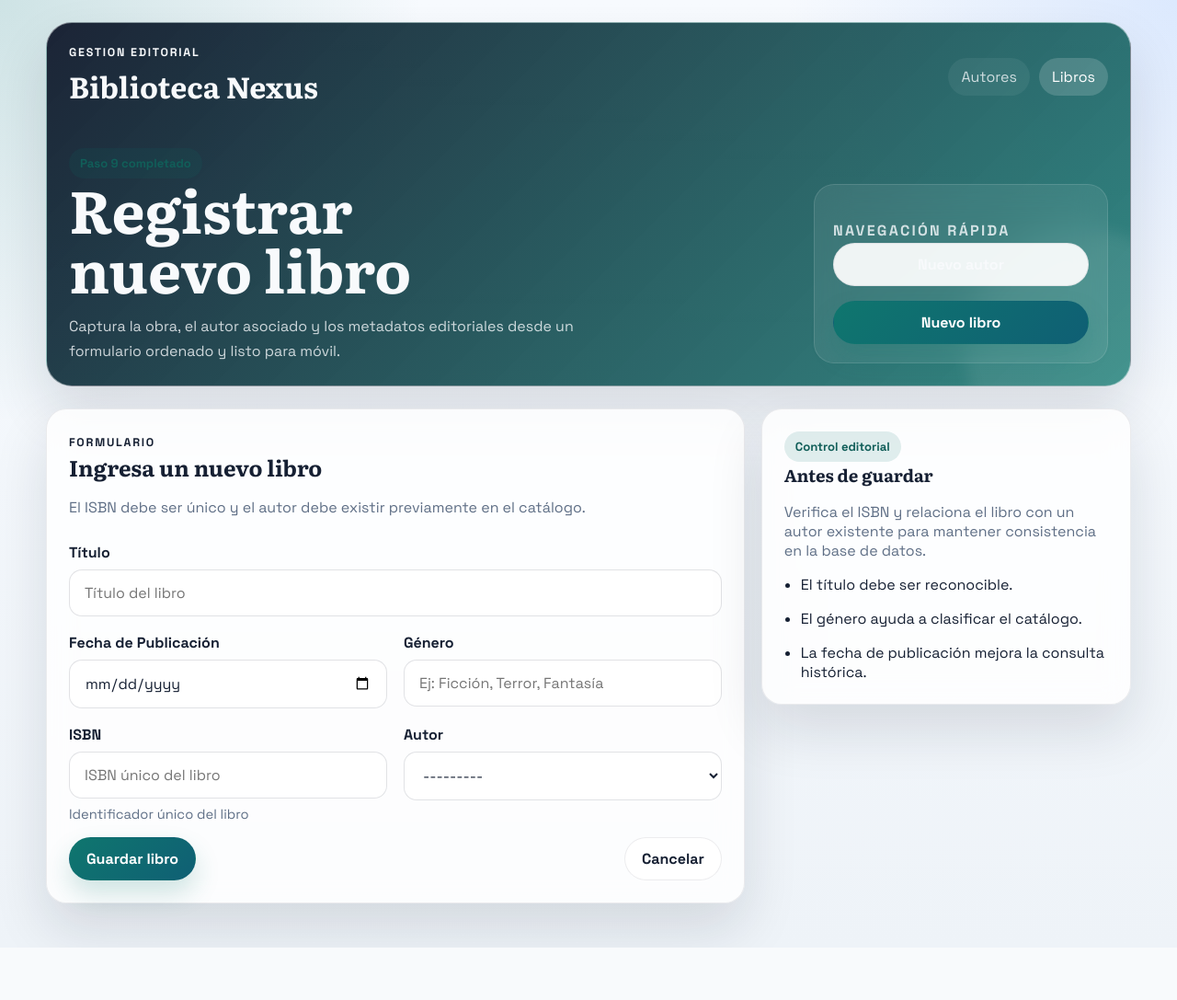
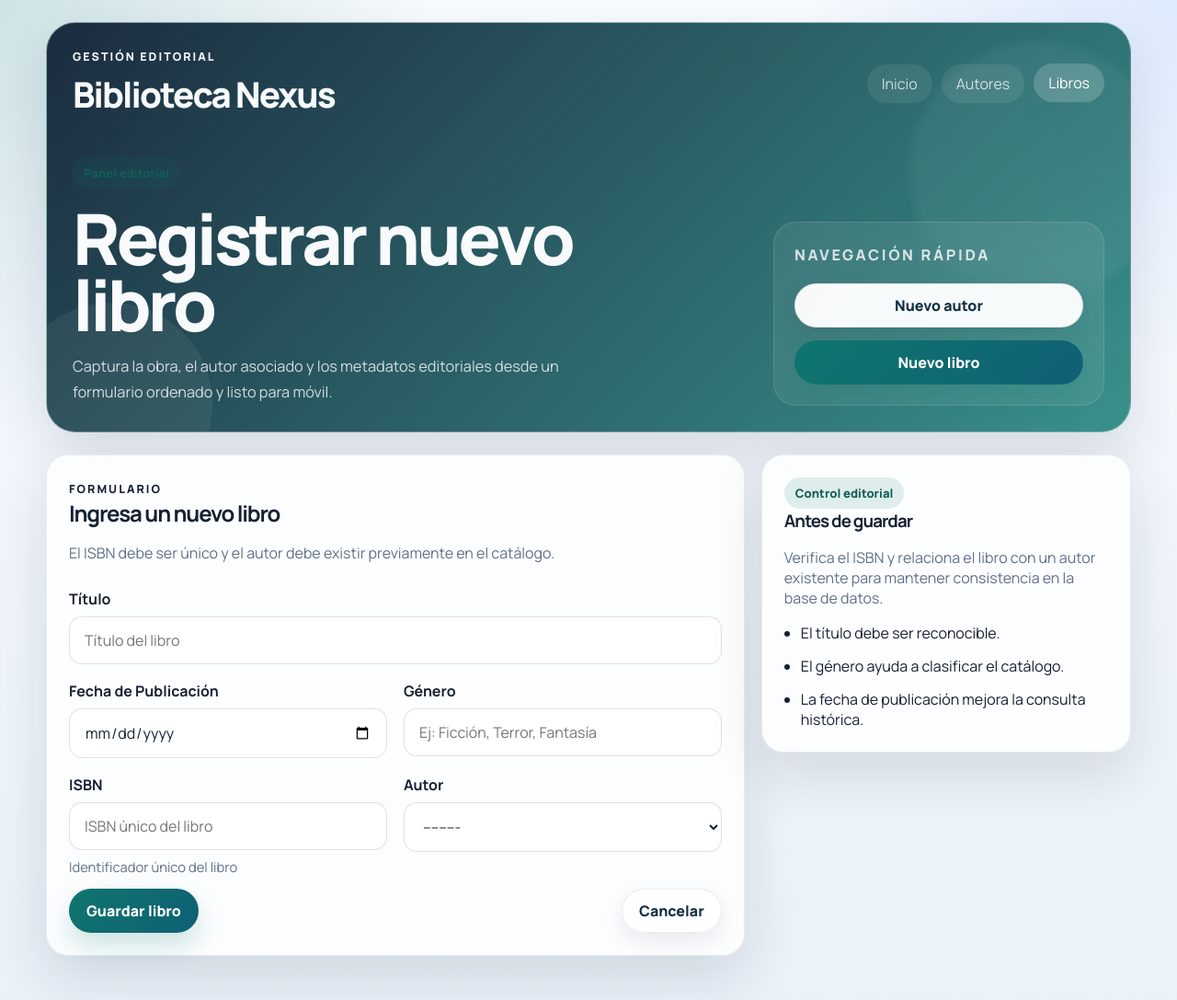
Before and after one commit to nicodelgaaado/TALLER-DJANGO-LIBROS, a Django app: page /libros/crear/ in a window 1280 px wide. Shown: the whole page at 92% size. Before the commit the page ends 1030 px from the top, so only its background shows below. Run offline with Django 5.2, Linux system fonts and the light colour scheme; data that the repository does not hold is empty.

Commit message:
feat(ui): agregar portada principal y unificar layout del sistema

```diff
--- a/proyecto/gestion/static/gestion/css/estilos.css
+++ b/proyecto/gestion/static/gestion/css/estilos.css
@@ -1,36 +1,42 @@
 :root {
-  --background: #f4f7fb;
-  --surface: rgba(255, 255, 255, 0.82);
+  --background: #eef4fb;
+  --surface: rgba(255, 255, 255, 0.84);
   --surface-strong: #ffffff;
   --surface-border: rgba(15, 23, 42, 0.08);
-  --surface-shadow: 0 28px 60px rgba(15, 23, 42, 0.12);
+  --surface-shadow: 0 24px 60px rgba(15, 23, 42, 0.12);
   --text: #162033;
-  --text-muted: #5f6f86;
+  --text-soft: #243145;
+  --text-muted: #607089;
   --primary: #0f766e;
   --primary-strong: #115e59;
+  --primary-ink: #e8fffb;
   --primary-soft: rgba(15, 118, 110, 0.12);
+  --secondary: #f8fafc;
+  --secondary-ink: #123042;
   --danger: #be123c;
   --danger-soft: rgba(190, 18, 60, 0.12);
-  --warning: #b45309;
-  --warning-soft: rgba(180, 83, 9, 0.12);
-  --radius-xl: 28px;
-  --radius-lg: 22px;
-  --radius-md: 16px;
+  --radius-xl: 32px;
+  --radius-lg: 24px;
+  --radius-md: 18px;
 }
 
 * {
   box-sizing: border-box;
 }
 
+html {
+  scroll-behavior: smooth;
+}
+
 body {
   margin: 0;
   min-height: 100vh;
   color: var(--text);
-  font-family: "Space Grotesk", "Segoe UI", sans-serif;
+  font-family: "Manrope", "Segoe UI", sans-serif;
   background:
     radial-gradient(circle at top left, rgba(15, 118, 110, 0.18), transparent 28%),
-    radial-gradient(circle at top right, rgba(59, 130, 246, 0.15), transparent 26%),
-    linear-gradient(180deg, #f8fbff 0%, #eef3f8 100%);
+    radial-gradient(circle at top right, rgba(59, 130, 246, 0.14), transparent 24%),
+    linear-gradient(180deg, #f8fbff 0%, #eaf1f9 100%);
 }
 
 a {
@@ -54,32 +60,44 @@ textarea {
 .hero {
   position: relative;
   overflow: hidden;
-  padding: 24px;
-  border: 1px solid rgba(255, 255, 255, 0.45);
+  padding: 28px;
+  border: 1px solid rgba(255, 255, 255, 0.42);
   border-radius: var(--radius-xl);
   background:
-    linear-gradient(135deg, rgba(15, 23, 42, 0.94), rgba(15, 118, 110, 0.84)),
-    linear-gradient(180deg, rgba(255, 255, 255, 0.08), transparent);
+    linear-gradient(135deg, rgba(19, 36, 55, 0.96), rgba(16, 122, 114, 0.82)),
+    linear-gradient(180deg, rgba(255, 255, 255, 0.06), transparent);
   color: #f8fafc;
   box-shadow: var(--surface-shadow);
 }
 
+.hero::before,
 .hero::after {
   content: "";
   position: absolute;
-  inset: auto -80px -90px auto;
-  width: 260px;
-  height: 260px;
-  border-radius: 50%;
-  background: rgba(255, 255, 255, 0.08);
-  filter: blur(8px);
+  border-radius: 999px;
+  pointer-events: none;
+}
+
+.hero::before {
+  inset: auto auto -80px -40px;
+  width: 220px;
+  height: 220px;
+  background: rgba(255, 255, 255, 0.06);
+}
+
+.hero::after {
+  inset: 20px -40px auto auto;
+  width: 280px;
+  height: 280px;
+  background: rgba(255, 255, 255, 0.05);
+  filter: blur(4px);
 }
 
 .topbar,
-.hero__content,
 .panel__header,
 .form-actions,
-.pagination {
+.pagination,
+.overview-panel__header {
   display: flex;
   align-items: center;
   justify-content: space-between;
@@ -88,18 +106,30 @@ textarea {
 
 .topbar {
   position: relative;
-  z-index: 1;
+  z-index: 2;
 }
 
 .brand-mark {
   display: inline-flex;
   flex-direction: column;
-  gap: 4px;
+  gap: 6px;
+}
+
+.brand-mark strong,
+.hero__content h1,
+.panel h2,
+.confirm-card h2,
+.info-card h3,
+.empty-state h3,
+.hub-card h2 {
+  margin: 0;
+  font-family: "Manrope", "Segoe UI", sans-serif;
+  letter-spacing: -0.05em;
 }
 
 .brand-mark strong {
-  font-size: clamp(1.5rem, 3vw, 2rem);
-  font-family: "Literata", Georgia, serif;
+  font-size: clamp(1.8rem, 3vw, 2.4rem);
+  font-weight: 800;
 }
 
 .brand-mark__eyebrow,
@@ -107,8 +137,8 @@ textarea {
 .hero__panel-label,
 .stat-card__label {
   font-size: 0.78rem;
-  font-weight: 700;
-  letter-spacing: 0.14em;
+  font-weight: 800;
+  letter-spacing: 0.16em;
   text-transform: uppercase;
 }
 
@@ -119,67 +149,88 @@ textarea {
 }
 
 .topbar__links a {
-  padding: 10px 14px;
+  padding: 10px 16px;
   border-radius: 999px;
   color: rgba(248, 250, 252, 0.78);
-  background: rgba(255, 255, 255, 0.06);
-  transition: 0.2s ease;
+  background: rgba(255, 255, 255, 0.08);
+  transition: background 0.18s ease, color 0.18s ease, transform 0.18s ease;
 }
 
 .topbar__links a:hover,
 .topbar__links a.is-active {
   color: #ffffff;
-  background: rgba(255, 255, 255, 0.16);
+  background: rgba(255, 255, 255, 0.18);
+  transform: translateY(-1px);
 }
 
 .hero__content {
   position: relative;
-  z-index: 1;
-  margin-top: 44px;
+  z-index: 2;
+  display: grid;
+  grid-template-columns: minmax(0, 1.45fr) minmax(280px, 360px);
+  gap: 36px;
   align-items: end;
+  margin-top: 42px;
 }
 
-.hero__content h1,
-.panel h2,
-.confirm-card h2,
-.info-card h3,
-.empty-state h3 {
-  margin: 0;
-  font-family: "Literata", Georgia, serif;
+.hero__copy {
+  display: flex;
+  flex-direction: column;
+  gap: 18px;
 }
 
 .hero__content h1 {
   max-width: 11ch;
-  font-size: clamp(2.2rem, 5vw, 4.4rem);
-  line-height: 1.02;
+  font-size: clamp(2.8rem, 6vw, 5rem);
+  line-height: 0.94;
+  font-weight: 800;
 }
 
 .hero__content p {
-  max-width: 60ch;
-  margin: 16px 0 0;
-  color: rgba(248, 250, 252, 0.8);
-  font-size: 1rem;
+  max-width: 58ch;
+  margin: 0;
+  color: rgba(248, 250, 252, 0.82);
+  font-size: 1.02rem;
   line-height: 1.7;
 }
 
+.hero__inline-actions,
+.hero__panel-actions,
+.stack,
+.confirm-shell,
+.content-shell,
+.crud-form,
+.info-list,
+.hub-card__actions {
+  display: flex;
+  flex-direction: column;
+  gap: 14px;
+}
+
+.hero__inline-actions {
+  margin-top: 8px;
+  flex-direction: row;
+  flex-wrap: wrap;
+}
+
 .hero__panel {
+  display: flex;
+  flex-direction: column;
+  gap: 16px;
   min-width: min(100%, 320px);
-  padding: 20px;
+  padding: 22px;
   border: 1px solid rgba(255, 255, 255, 0.12);
   border-radius: var(--radius-lg);
   background: rgba(255, 255, 255, 0.08);
   backdrop-filter: blur(18px);
 }
 
-.hero__panel-actions,
-.stack,
-.confirm-shell,
-.content-shell,
-.crud-form,
-.info-list {
+.hero__panel-meta {
   display: flex;
-  flex-direction: column;
-  gap: 16px;
+  flex-wrap: wrap;
+  gap: 10px;
+  color: rgba(248, 250, 252, 0.74);
+  font-size: 0.92rem;
 }
 
 .content-shell {
@@ -190,7 +241,9 @@ textarea {
 .stat-card,
 .info-card,
 .confirm-card,
-.alert {
+.alert,
+.hub-card,
+.overview-panel {
   border: 1px solid var(--surface-border);
   border-radius: var(--radius-lg);
   background: var(--surface);
@@ -200,7 +253,9 @@ textarea {
 
 .panel,
 .info-card,
-.confirm-card {
+.confirm-card,
+.hub-card,
+.overview-panel {
   padding: 24px;
 }
 
@@ -219,13 +274,19 @@ textarea {
 .empty-state p,
 .confirm-card p,
 .info-card p,
-.confirm-details dt {
+.confirm-details dt,
+.hub-card p,
+.overview-list span,
+.overview-list__empty,
+.text-link {
   color: var(--text-muted);
 }
 
 .stats-grid,
 .field-grid,
-.form-layout {
+.form-layout,
+.hub-grid,
+.overview-grid {
   display: grid;
   gap: 18px;
 }
@@ -287,11 +414,12 @@ textarea {
   align-items: center;
   justify-content: center;
   gap: 8px;
+  min-height: 48px;
   padding: 12px 18px;
   border: 1px solid transparent;
   border-radius: 999px;
-  font-weight: 700;
-  transition: transform 0.18s ease, box-shadow 0.18s ease, background 0.18s ease;
+  font-weight: 800;
+  transition: transform 0.18s ease, box-shadow 0.18s ease, background 0.18s ease, color 0.18s ease;
   cursor: pointer;
 }
 
@@ -307,8 +435,17 @@ textarea {
 
 .button--secondary,
 .button--ghost {
+  color: var(--secondary-ink);
   border-color: rgba(15, 23, 42, 0.08);
-  background: rgba(255, 255, 255, 0.92);
+  background: rgba(255, 255, 255, 0.96);
+  box-shadow: 0 10px 24px rgba(15, 23, 42, 0.08);
+}
+
+.button--secondary-dark {
+  color: #ffffff;
+  border-color: rgba(255, 255, 255, 0.18);
+  background: rgba(255, 255, 255, 0.12);
+  box-shadow: none;
 }
 
 .button--danger {
@@ -324,7 +461,7 @@ textarea {
   padding: 8px 12px;
   border-radius: 999px;
   font-size: 0.82rem;
-  font-weight: 700;
+  font-weight: 800;
 }
 
 .badge--eyebrow,
@@ -383,7 +520,7 @@ textarea {
   padding: 14px 16px;
   border: 1px solid rgba(15, 23, 42, 0.12);
   border-radius: 14px;
-  background: rgba(255, 255, 255, 0.96);
+  background: rgba(255, 255, 255, 0.98);
   color: var(--text);
   transition: border-color 0.18s ease, box-shadow 0.18s ease;
 }
--- a/proyecto/gestion/templates/gestion/base.html
+++ b/proyecto/gestion/templates/gestion/base.html
@@ -7,29 +7,35 @@
   <title>{% block title %}Biblioteca Nexus{% endblock %}</title>
   <link rel="preconnect" href="https://fonts.googleapis.com">
   <link rel="preconnect" href="https://fonts.gstatic.com" crossorigin>
-  <link href="https://fonts.googleapis.com/css2?family=Space+Grotesk:wght@400;500;600;700&family=Literata:opsz,wght@7..72,500;7..72,700&display=swap" rel="stylesheet">
+  <link href="https://fonts.googleapis.com/css2?family=Manrope:wght@400;500;600;700;800&display=swap" rel="stylesheet">
   <link rel="stylesheet" href="{% static 'gestion/css/estilos.css' %}">
 </head>
 <body>
   <div class="page-shell">
     <header class="hero">
       <nav class="topbar">
-        <a class="brand-mark" href="{% url 'lista_autores' %}">
-          <span class="brand-mark__eyebrow">Gestion editorial</span>
+        <a class="brand-mark" href="{% url 'inicio' %}">
+          <span class="brand-mark__eyebrow">Gestión editorial</span>
           <strong>Biblioteca Nexus</strong>
         </a>
+
         <div class="topbar__links">
+          <a href="{% url 'inicio' %}" class="{% block nav_inicio_class %}{% endblock %}">Inicio</a>
           <a href="{% url 'lista_autores' %}" class="{% block nav_autores_class %}{% endblock %}">Autores</a>
           <a href="{% url 'lista_libros' %}" class="{% block nav_libros_class %}{% endblock %}">Libros</a>
         </div>
       </nav>
 
       <section class="hero__content">
-        <div>
-          <span class="badge badge--eyebrow">Paso 9 completado</span>
+        <div class="hero__copy">
+          <span class="badge badge--eyebrow">{% block hero_badge %}Panel editorial{% endblock %}</span>
           <h1>{% block hero_title %}Administra autores y libros desde una sola vista{% endblock %}</h1>
           <p>{% block hero_description %}CRUD visual, limpio y responsivo para la aplicación de gestión de libros.{% endblock %}</p>
+
+          {% block hero_inline_actions %}{% endblock %}
         </div>
+
+        {% block hero_aside %}
           <div class="hero__panel">
             <p class="hero__panel-label">Navegación rápida</p>
             <div class="hero__panel-actions">
@@ -37,6 +43,7 @@
               <a class="button button--primary" href="{% url 'crear_libro' %}">Nuevo libro</a>
             </div>
           </div>
+        {% endblock %}
       </section>
     </header>
 
--- a/proyecto/gestion/urls.py
+++ b/proyecto/gestion/urls.py
@@ -10,6 +10,7 @@ autor_delete_view = views.AutorDeleteView.as_view()
 
 
 urlpatterns = [
+    path("", views.inicio, name="inicio"),
     path("libros/", views.leer_libros, name="leer_libros"),
     path("libros/", views.leer_libros, name="lista_libros"),
     path("libros/crear/", views.crear_libro, name="crear_libro"),
--- a/proyecto/gestion/views.py
+++ b/proyecto/gestion/views.py
@@ -4,6 +4,27 @@ from django.views.generic import CreateView, DeleteView, ListView, UpdateView
 
 from .forms import AutorForm, LibroForm
 from .models import Autor, Libro
+
+
+def _build_catalog_metrics():
+    total_autores = Autor.objects.count()
+    total_libros = Libro.objects.count()
+    return {
+        "total_autores": total_autores,
+        "total_libros": total_libros,
+        "autores_con_libros": Autor.objects.filter(libros__isnull=False).distinct().count(),
+        "catalogo_vacio": total_autores == 0 and total_libros == 0,
+    }
+
+
+def inicio(request):
+    """Renderiza la portada principal para navegar entre autores y libros."""
+    context = {
+        **_build_catalog_metrics(),
+        "autores_destacados": Autor.objects.order_by("nombre")[:3],
+        "libros_destacados": Libro.objects.select_related("autor").order_by("titulo")[:4],
+    }
+    return render(request, "gestion/inicio.html", context)
 
 
 # ===== CRUD AUTORES =====
@@ -19,8 +40,7 @@ def leer_libros(request):
         "gestion/lista_libros.html",
         {
             "libros": libros,
-            "total_libros": libros.count(),
-            "total_autores": Autor.objects.count(),
+            **_build_catalog_metrics(),
         },
     )
 
@@ -88,8 +108,7 @@ class AutorListView(ListView):
 
     def get_context_data(self, **kwargs):
         context = super().get_context_data(**kwargs)
-        context["total_autores"] = Autor.objects.count()
-        context["total_libros"] = Libro.objects.count()
+        context.update(_build_catalog_metrics())
         return context
 
 
```
Also changed, not shown: other parts of proyecto/gestion/static/gestion/css/estilos.css (+100 -11 lines), proyecto/gestion/templates/gestion/inicio.html (added, +134 -0 lines). Lines whose indentation alone changed are shown as unchanged.
